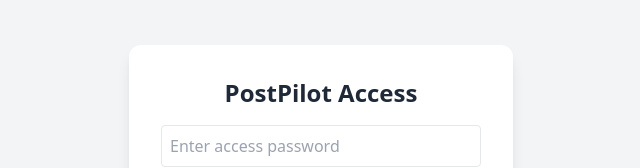
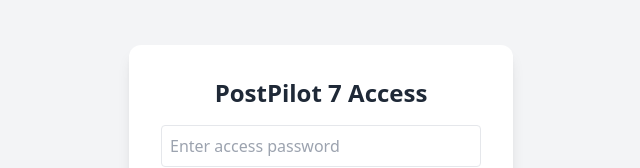
Before and after one commit to mathew1gutierrez/postpilot-frontend, a Next.js app: page / in a window 1280 px wide. Shown: the part 250-418 px from the top of the page, without its empty margins (319-959 px from the left). Built offline with nearby package versions, Linux system fonts and the light colour scheme.

Commit message:
Update layout or features

```diff
--- a/app/page.tsx
+++ b/app/page.tsx
@@ -61,7 +61,7 @@
     return (
       <main className="min-h-screen flex items-center justify-center bg-gray-100">
         <div className="bg-white p-8 rounded-xl shadow-lg w-full max-w-sm flex flex-col gap-4">
-          <h2 className="text-2xl font-bold text-center">PostPilot Access</h2>
+          <h2 className="text-2xl font-bold text-center">PostPilot 7 Access</h2>
           <input
             type="password"
             placeholder="Enter access password"
```
